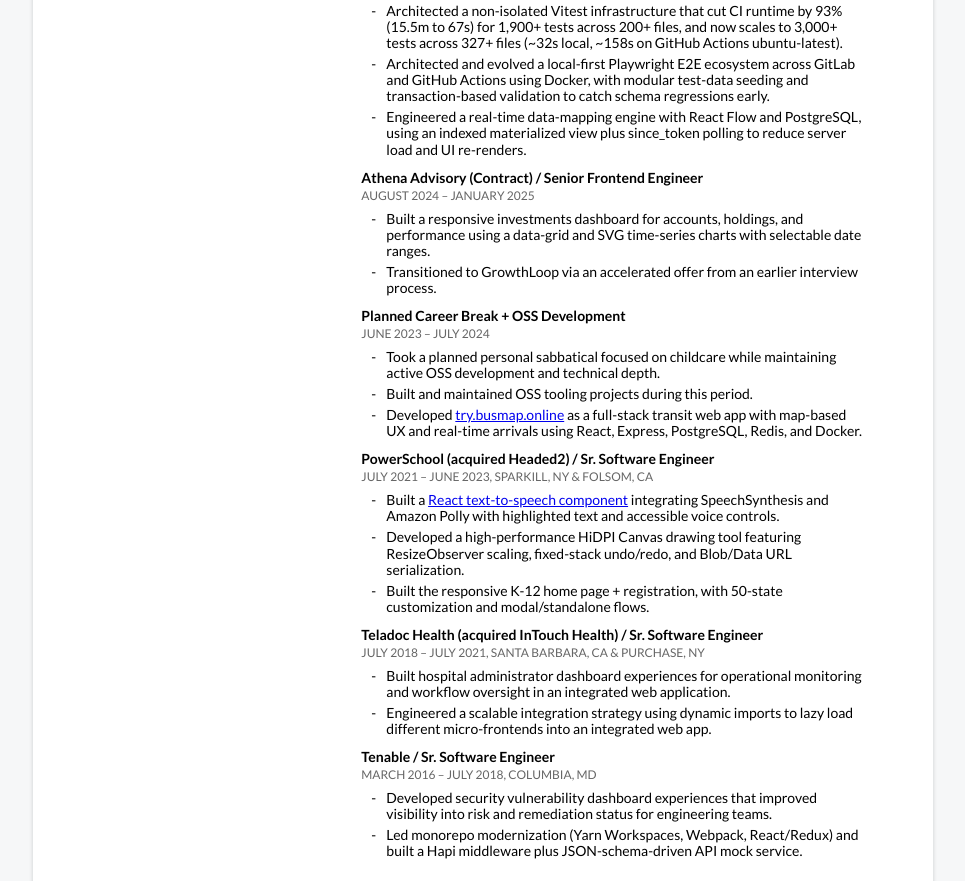
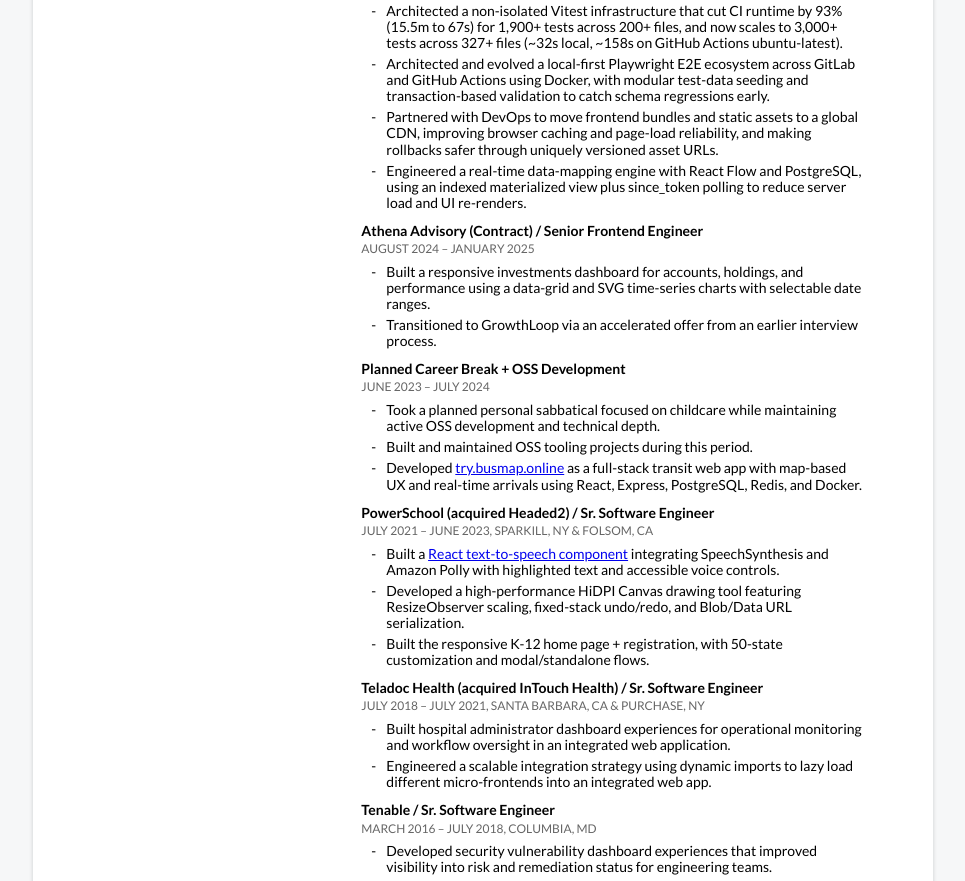
Before and after one commit to morganney/morgan.neys.info, a Next.js app: page /resume in a window 1280 px wide. Shown: the part 960-1841 px from the top of the page, without its empty margins (157-1122 px from the left). Built offline with nearby package versions, Linux system fonts and the light colour scheme.

Commit message:
chore: update exp.

```diff
--- a/app/(professional)/resume/page.js
+++ b/app/(professional)/resume/page.js
@@ -170,6 +170,11 @@
                 Architected and evolved a local-first Playwright E2E ecosystem across
                 GitLab and GitHub Actions using Docker, with modular test-data seeding and
                 transaction-based validation to catch schema regressions early.
+              </li>
+              <li>
+                Partnered with DevOps to move frontend bundles and static assets to a
+                global CDN, improving browser caching and page-load reliability, and
+                making rollbacks safer through uniquely versioned asset URLs.
               </li>
               <li>
                 Engineered a real-time data-mapping engine with React Flow and PostgreSQL,
```
